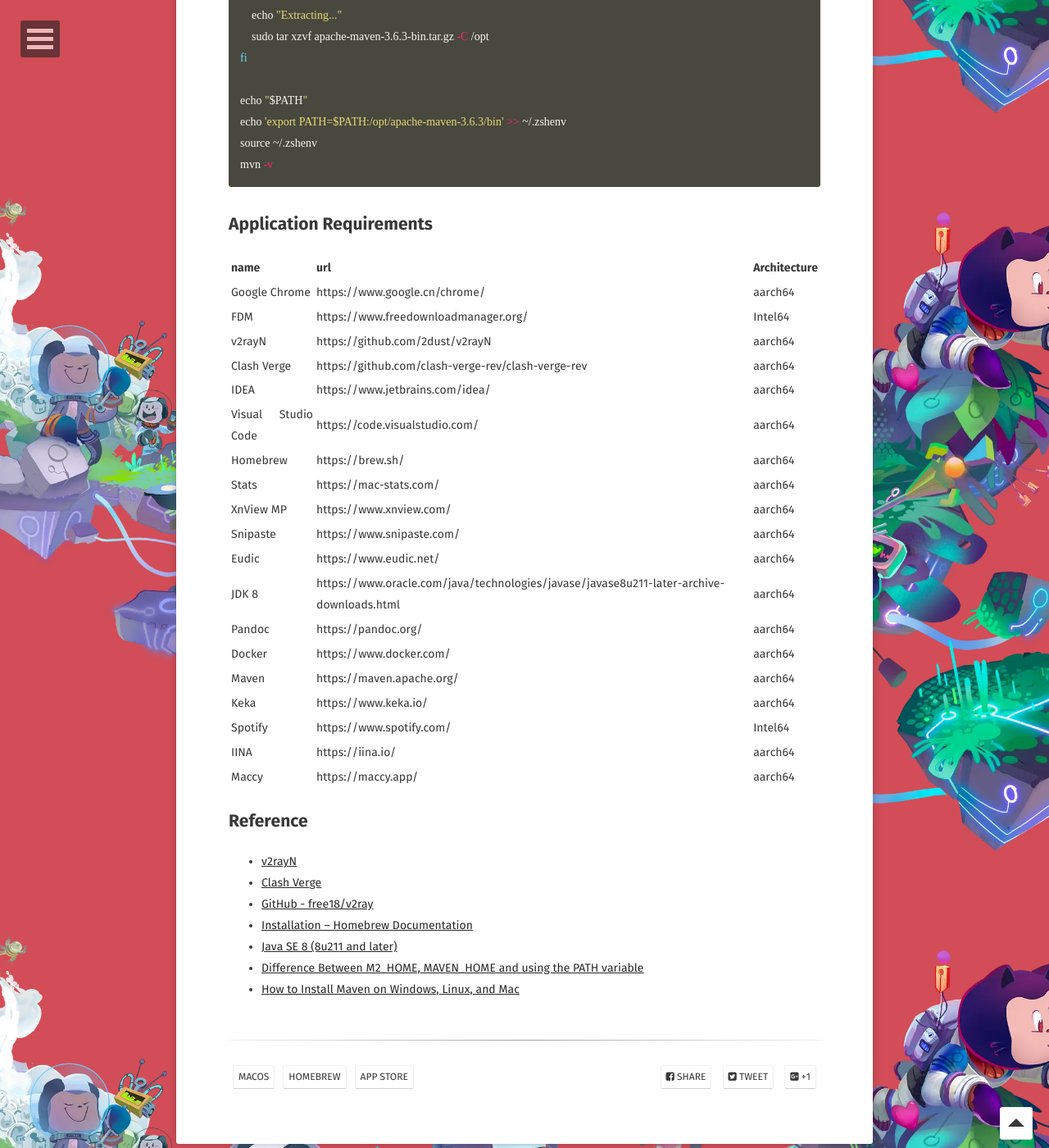
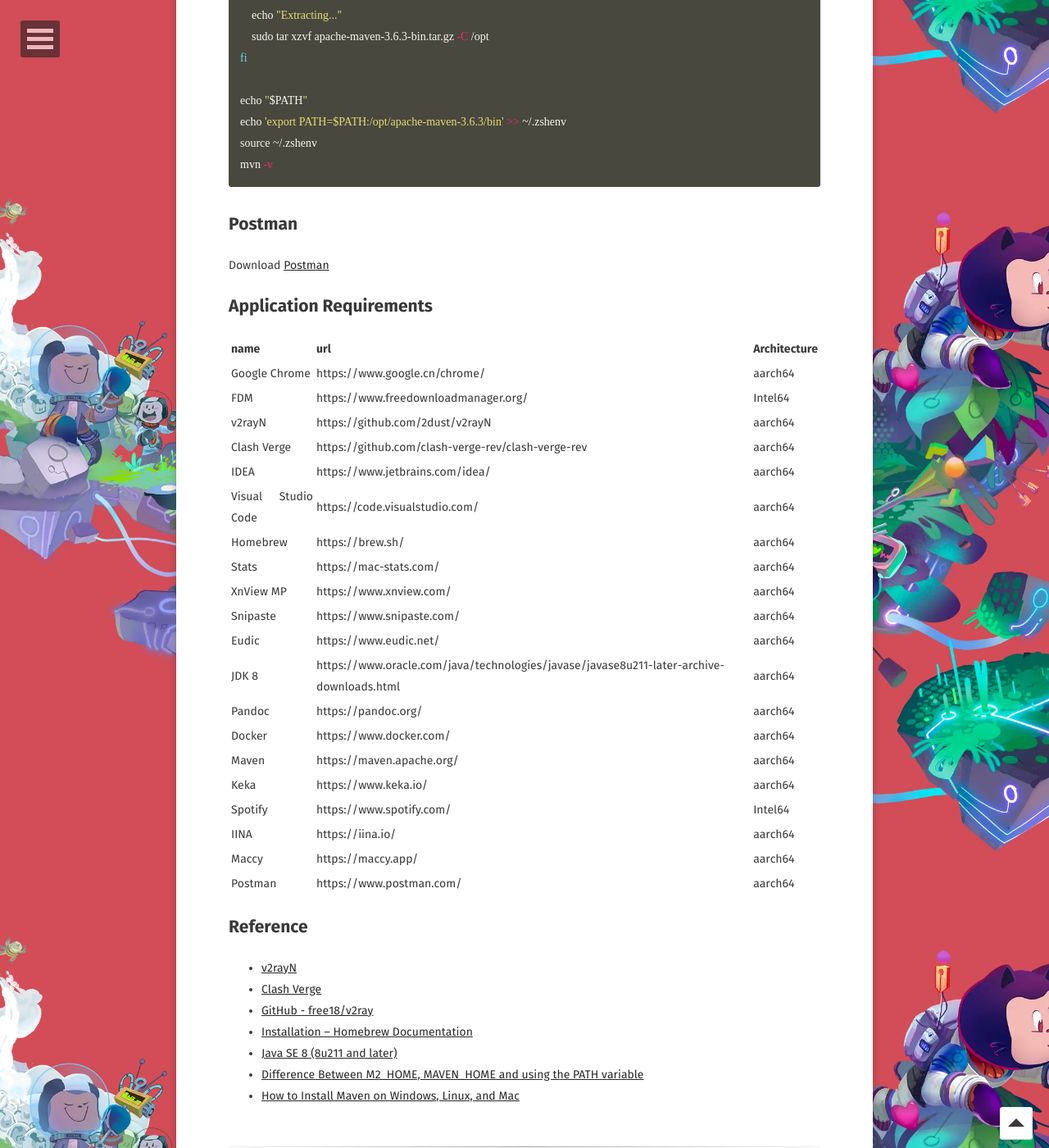
Before and after one commit to WebPavel/WebPavel.github.io, a Jekyll site: the page built from _posts/2026-03-24-macOS-personal-configuration.md, in a window 1280 px wide and 1400 px high, scrolled down 2551 px. Shown: the whole window at 82% size. Built offline with Jekyll 4.4.1, drawn with Linux system fonts in a browser that asks for light colours; some web fonts are replaced; comment, search, counter and statistics services are not loaded.

Commit message:
feat: update on macOS personal configuration

````diff
--- a/_posts/2026-03-24-macOS-personal-configuration.md
+++ b/_posts/2026-03-24-macOS-personal-configuration.md
@@ -89,6 +89,10 @@
 mvn -v
 ```
 
+## Postman
+
+Download [Postman](https://dl.pstmn.io/download/version/9.31.30/osx_arm64)
+
 ## Application Requirements
 
 | name               | url                                                                                      | Architecture |
@@ -112,6 +116,7 @@
 | Spotify            | https://www.spotify.com/                                                                 | Intel64      |
 | IINA               | https://iina.io/                                                                         | aarch64      |
 | Maccy              | https://maccy.app/                                                                       | aarch64      |
+| Postman            | https://www.postman.com/                                                                 | aarch64      |
 
 
 ## Reference
````
